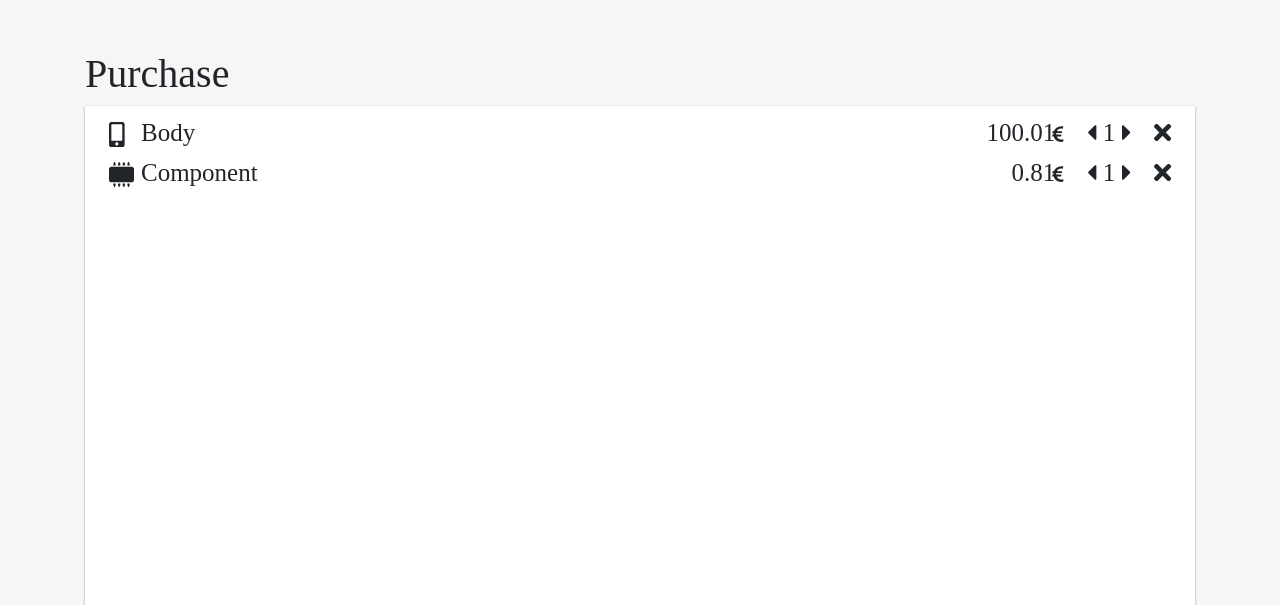
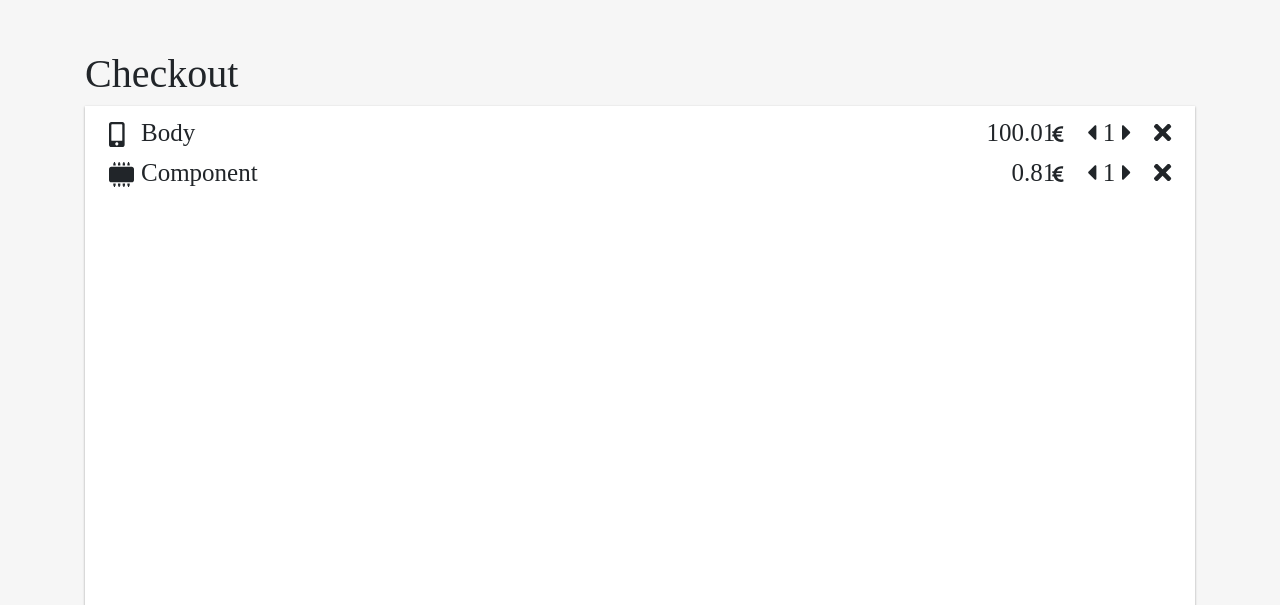
Before and after one commit to RubenTapadas/DYP, a PHP site: page /purchase.php in a window 1280 px wide. Shown: the part 50-655 px from the top of the page. Run offline with PHP 8.4, Linux system fonts and the light colour scheme; data that the repository does not hold is empty; some libraries are stand-ins or nearby versions.

Commit message:
changed product

```diff
--- a/purchase.php
+++ b/purchase.php
@@ -21,7 +21,7 @@
 
 <head>
   <meta charset="utf-8">
-  <title>Home</title>
+  <title>Checkout</title>
   <link rel="shortcut icon" href="img/logo.ico" type="image/x-icon" />
   <link rel="stylesheet" href="https://stackpath.bootstrapcdn.com/bootstrap/4.1.3/css/bootstrap.min.css" integrity="sha384-MCw98/SFnGE8fJT3GXwEOngsV7Zt27NXFoaoApmYm81iuXoPkFOJwJ8ERdknLPMO" crossorigin="anonymous">
   <link rel="stylesheet" href="main.css">
@@ -93,7 +93,7 @@
     </nav>
 
     <div class="container">
-      <h1>Purchase</h1>
+      <h1>Checkout</h1>
       <div class="shade light purchase-outer px-4 pt-2">
         <div class="purchase-slot">
           <div class="float-left">
```
